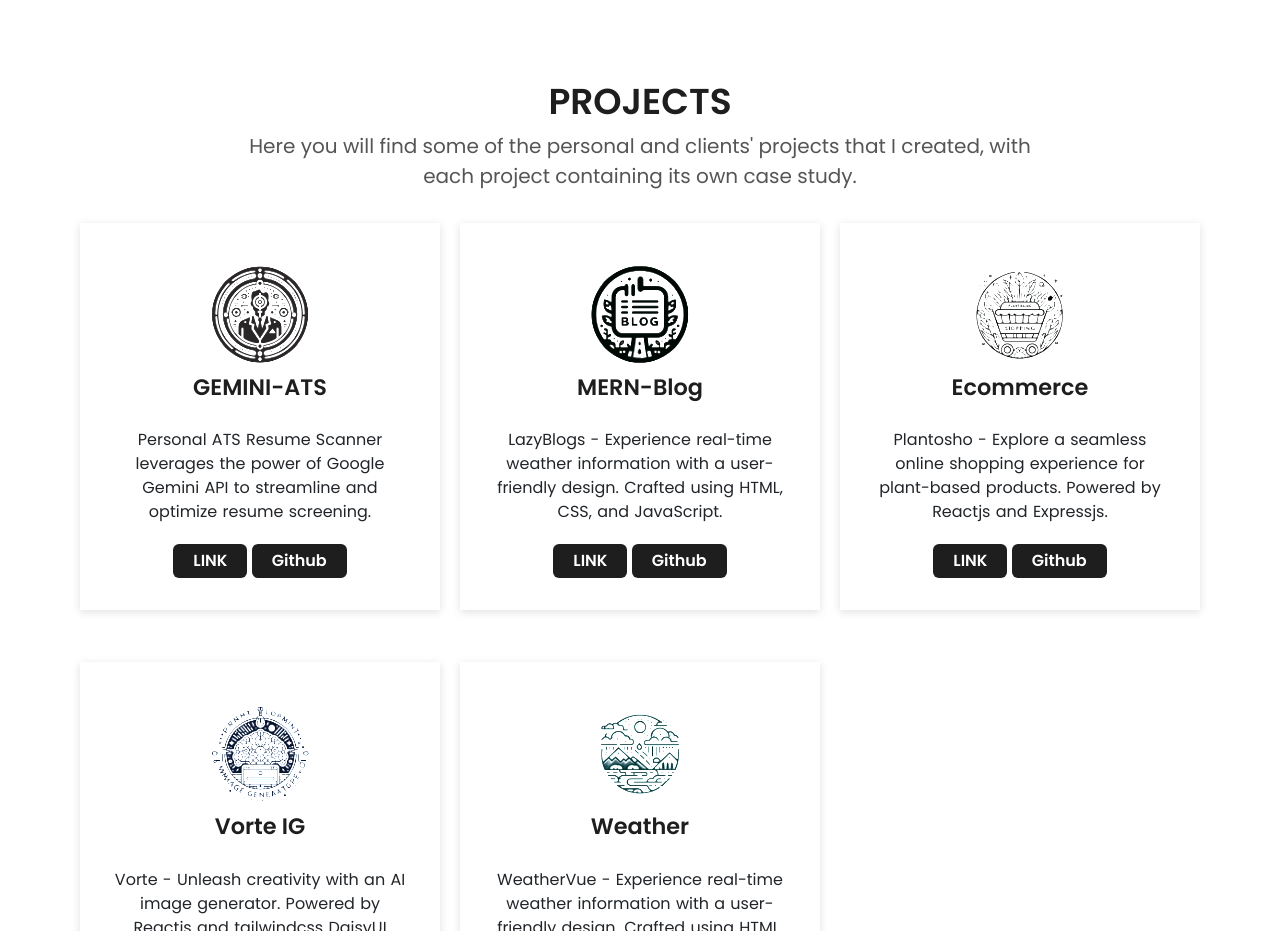
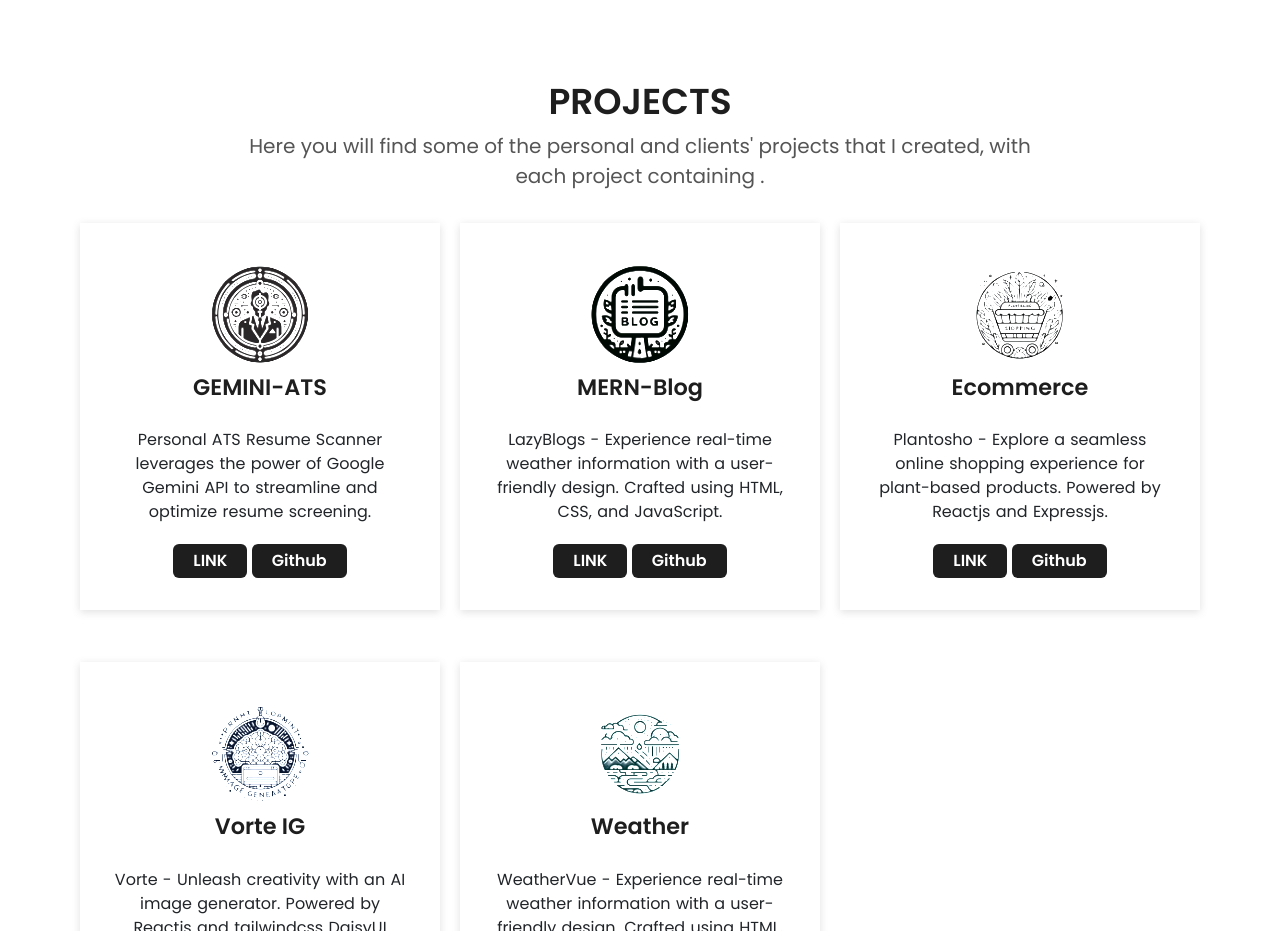
Before and after one commit to shiva0500/portfolio, a plain HTML site: page index.html in a window 1280 px wide. Shown: the part 1440-2371 px from the top of the page. Drawn offline with nearby package versions, Linux system fonts and the light colour scheme.

Commit message:
Update portfolio - second commit

```diff
--- a/index.html
+++ b/index.html
@@ -126,7 +126,7 @@
       <h2>PROJECTS</h2>
       <p class="pp">
         Here you will find some of the personal and clients' projects that I
-        created, with each project containing its own case study.
+        created, with each project containing .
       </p>
       <div class="project-cont">
 
```
